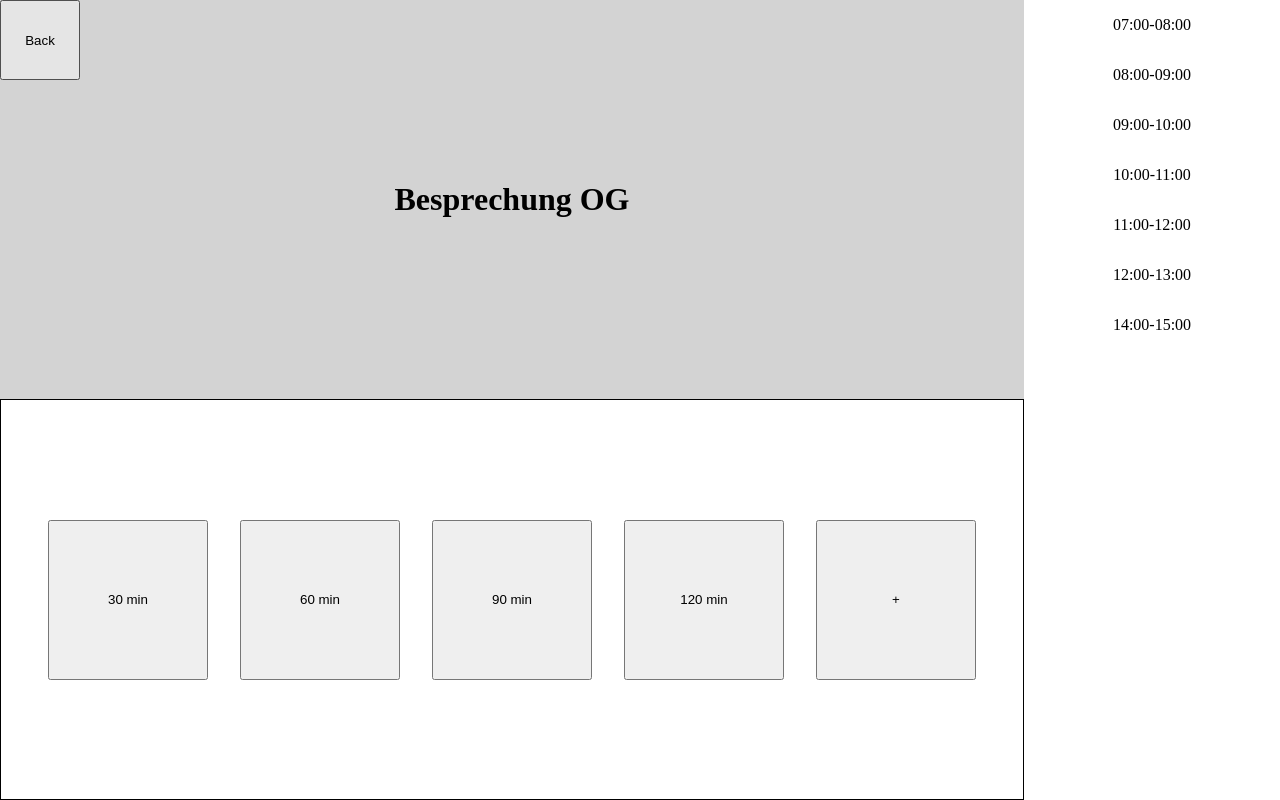
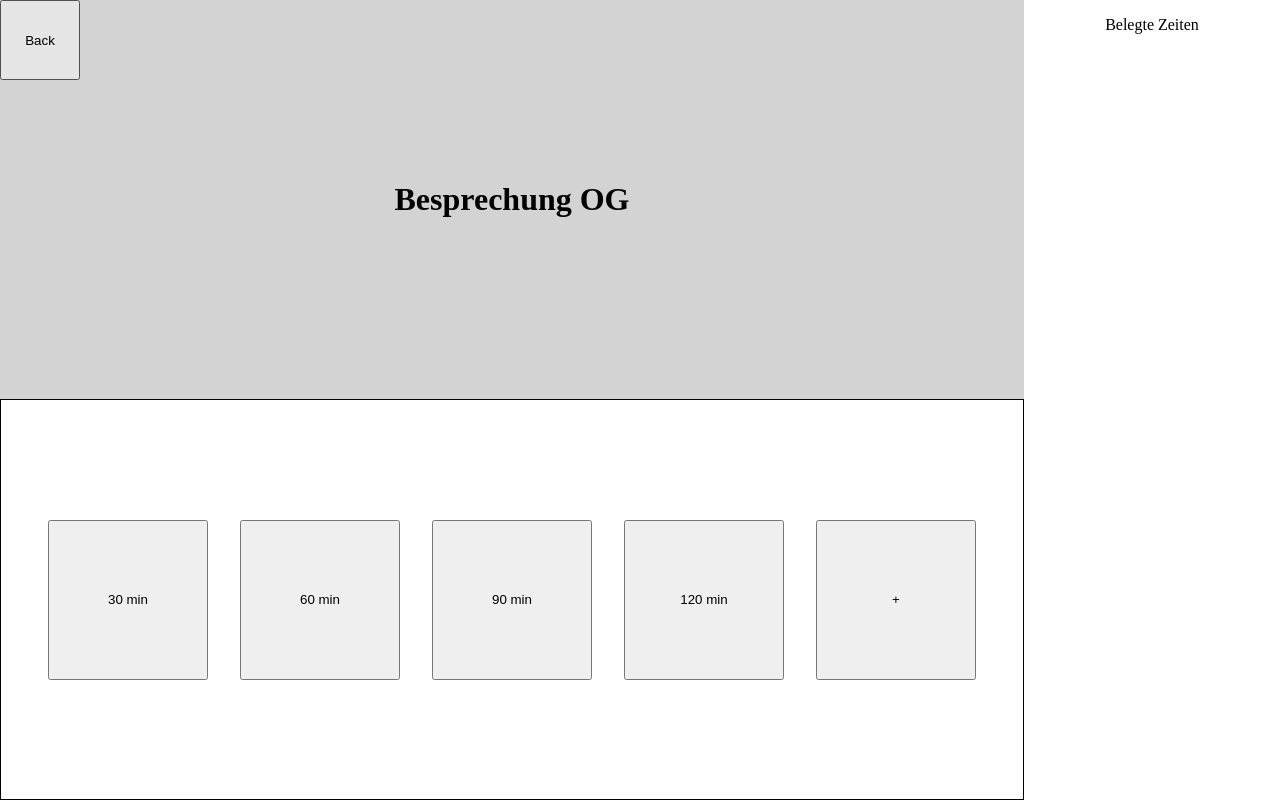
Before and after one commit to jjmercado/prototypeKit, a SvelteKit app: page /quickbook in a window 1280 px wide. Built offline with nearby package versions, Linux system fonts and the light colour scheme.

Commit message:
Make the response more flexible

```diff
--- a/src/routes/quickbook/dailyscheduler.svelte
+++ b/src/routes/quickbook/dailyscheduler.svelte
@@ -1,11 +1,40 @@
+<script>
+    import { getToken, getResponse } from "../../stores";
+    import { DateTime } from "luxon";
+
+    // let body;
+    let calendarTime = {
+        startTime: "2023-09-08T00:00:04.424Z",
+        endTime: "2023-09-08T23:59:04.424Z",
+    };
+
+    let call = async () => {
+        let accessToken = await getToken();
+        let body = await getResponse(accessToken, calendarTime.startTime, calendarTime.endTime);
+
+        let sortedGraph = body.value.sort((a,b) => a.start.dateTime.localeCompare(b.start.dateTime));
+
+        return sortedGraph;
+    }
+
+    let body = call();
+</script>
+
 <div class="schedule">
-    <p>07:00-08:00</p>
-    <p>08:00-09:00</p>
-    <p>09:00-10:00</p>
-    <p>10:00-11:00</p>
-    <p>11:00-12:00</p>
-    <p>12:00-13:00</p>
-    <p>14:00-15:00</p>
+    <p>Belegte Zeiten</p>
+    {#await body}
+        <p>Loading...</p>
+    {:then body}
+        {#if body.length <= 0}
+            <p>Keine Termine vorhanden</p>
+        {:else}
+            {#each body as item}
+                <div>
+                    <p>{DateTime.fromISO(item.start.dateTime).plus({ hours: 2 }).setLocale("de").toFormat("t")} - {DateTime.fromISO(item.end.dateTime).plus({ hours: 2 }).setLocale("de").toFormat("t")}</p>
+                </div>
+            {/each}
+        {/if}
+    {/await}
 </div>
 
 <style>
--- a/src/routes/schedule/schedule.svelte
+++ b/src/routes/schedule/schedule.svelte
@@ -3,10 +3,14 @@
     import { DateTime } from "luxon";
 
     // let body;
+    let calendarTime = {
+        startTime: "2023-09-01T00:00:04.424Z",
+        endTime: "2023-09-30T23:59:04.424Z",
+    };
 
     let call = async () => {
         let accessToken = await getToken();
-        let body = await getResponse(accessToken);
+        let body = await getResponse(accessToken, calendarTime.startTime, calendarTime.endTime);
 
         let sortedGraph = body.value.sort((a,b) => a.start.dateTime.localeCompare(b.start.dateTime));
 
--- a/src/routes/showNextMeeting.svelte
+++ b/src/routes/showNextMeeting.svelte
@@ -3,6 +3,10 @@
     import { getToken, getResponse, getCurrentElement, time } from "../stores";
     import { DateTime } from "luxon";
 
+    let calendarTime = {
+        startTime: "2023-09-01T00:00:04.424Z",
+        endTime: "2023-09-30T23:59:04.424Z",
+    }
     $: graphData = [];
     $: organizerName = "";
     $: eventSubject = "";
@@ -31,7 +35,7 @@
         if (getAccount)
         {
             let accessToken = await getToken();
-            graphData = await getResponse(accessToken);
+            graphData = await getResponse(accessToken, calendarTime.startTime, calendarTime.endTime);
             graphData.value = getCurrentElement(graphData);
             organizerName = graphData.value[0].organizer.emailAddress.name;
             eventSubject = graphData.value[0].subject;
--- a/src/routes/showStatus.svelte
+++ b/src/routes/showStatus.svelte
@@ -4,6 +4,10 @@
     import { DateTime } from "luxon";
     import Clock from "./clock.svelte";
 
+    let calendarTime = {
+        startTime: "2023-09-01T00:00:04.424Z",
+        endTime: "2023-09-30T23:59:04.424Z",
+    }
     let graphData = [];
     $: calcStartTime = "";
     $: calcEndTime = "";
@@ -28,7 +32,7 @@
         if (getAccount)
         {
             let accessToken = await getToken();
-            graphData = await getResponse(accessToken);
+            graphData = await getResponse(accessToken, calendarTime.startTime, calendarTime.endTime);
             graphData.value = getCurrentElement(graphData);
             calcStartTime = DateTime.fromISO(graphData.value[0].start.dateTime).plus({ hours: 2 });
             calcEndTime = DateTime.fromISO(graphData.value[0].end.dateTime).plus({ hours: 2 });
--- a/src/stores.js
+++ b/src/stores.js
@@ -18,7 +18,7 @@ var loginRequest =
 const msalInstance = new PublicClientApplication(msalConfig);
 await msalInstance.initialize();
 
-export const getResponse = async (accessToken) =>
+export const getResponse = async (accessToken, startTime, endTime) =>
 {
     var headers = new Headers();
     var bearer = "Bearer " + accessToken;
@@ -28,7 +28,7 @@ export const getResponse = async (accessToken) =>
             headers: headers
     };
     // var graphEndpoint = "https://graph.microsoft.com/v1.0/me";
-    var graphEndpoint = "https://graph.microsoft.com/v1.0/me/calendarview?startdatetime=2023-09-01T00:00:01.001Z&enddatetime=2023-09-30T23:59:59.001Z";
+    var graphEndpoint = `https://graph.microsoft.com/v1.0/me/calendarview?startdatetime=${startTime}&enddatetime=${endTime}`;
 
     let response = await fetch(graphEndpoint, options)
     let body = await response.json();
```
